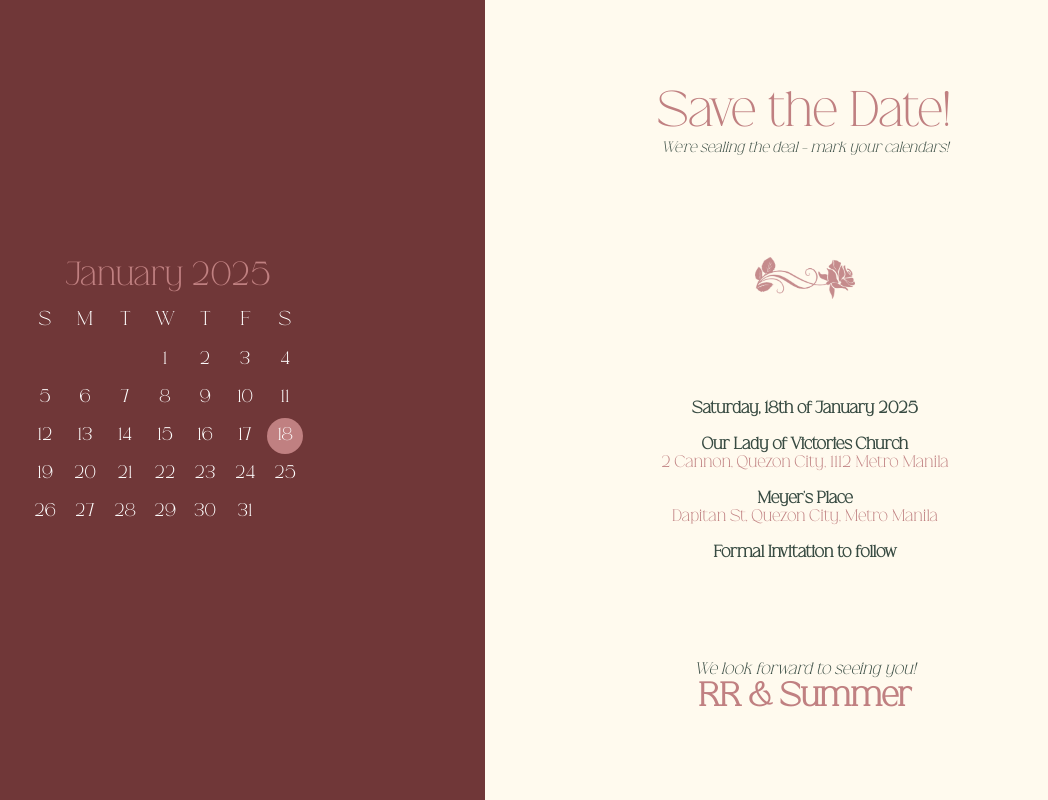
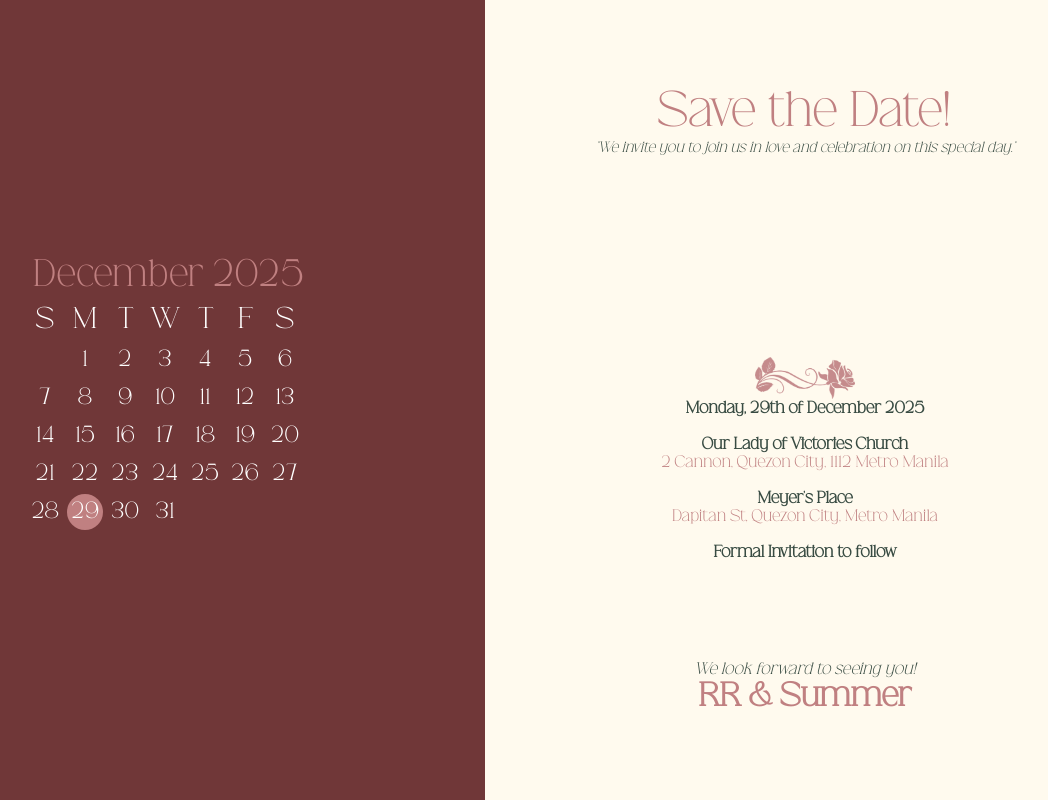
Before and after one commit to HappySammy08/rr-summer-wedding, a React (Create React App) app: page / in a window 1280 px wide. Shown: the whole page, without its empty margins (155-1203 px from the left). Built offline with nearby package versions, Linux system fonts and the light colour scheme.

Commit message:
Add files via upload

```diff
--- a/src/components/Calendar.js
+++ b/src/components/Calendar.js
@@ -35,7 +35,7 @@ export default function Calendar() {
             flexWrap: "wrap",
           },
           label: {
-            fontSize: "2rem",
+            fontSize: "2.3rem",
             fontFamily: "Light",
           },
         },
@@ -49,12 +49,12 @@ export default function Calendar() {
       MuiDayCalendar: {
         styleOverrides: {
           weekContainer: {
-            fontSize: "5rem",
+            fontSize: "8rem",
             fontFamily: "Light",
           },
           weekDayLabel: {
             color: "#fff",
-            fontSize: "1.2rem",
+            fontSize: "1.8rem",
             fontFamily: "Light",
           },
         },
@@ -78,7 +78,7 @@ export default function Calendar() {
             },
             fontFamily: "Light",
             color: "#fff",
-            fontSize: "1.1rem",
+            fontSize: "1.4rem",
           },
         },
       },
@@ -92,7 +92,7 @@ export default function Calendar() {
           <LocalizationProvider dateAdapter={AdapterDayjs}>
             <DemoContainer components={["DateCalendar"]}>
               <DateCalendar
-                defaultValue={dayjs("2025-01-18")}
+                defaultValue={dayjs("2025-12-29")}
                 views={["day"]}
                 componentProps={{
                   MuiPickersArrowSwitcher: { sx: { display: "none" } },
--- a/src/components/CalendarSmall.js
+++ b/src/components/CalendarSmall.js
@@ -92,7 +92,7 @@ export default function Calendar() {
           <LocalizationProvider dateAdapter={AdapterDayjs}>
             <DemoContainer components={["DateCalendar"]}>
               <DateCalendar
-                defaultValue={dayjs("2025-01-18")}
+                defaultValue={dayjs("2025-12-29")}
                 views={["day"]}
                 componentProps={{
                   MuiPickersArrowSwitcher: { sx: { display: "none" } },
--- a/src/components/Details.js
+++ b/src/components/Details.js
@@ -1,11 +1,16 @@
 import React from "react";
 import { Link } from "react-router-dom";
+import rose from "../assets/rose-red.png";
+
 export default function Details() {
   return (
     <div>
       <div className="App-details">
         <p>
-          <b>Saturday, 18th of January 2025</b>
+          <div className="App-divider">
+            <img src={rose} alt="Rose" />
+          </div>
+          <b>Monday, 29th of December 2025</b>
           <br />
           <br />
 
--- a/src/components/Divider.js
+++ b/src/components/Divider.js
@@ -4,9 +4,9 @@ export default function Divider() {
   return (
     <div>
       <br />
-      <div className="App-divider">
+      {/* <div className="App-divider">
         <img src={rose} alt="Rose" />
-      </div>
+      </div> */}
     </div>
   );
 }
--- a/src/components/Header.js
+++ b/src/components/Header.js
@@ -1,11 +1,13 @@
 import React from "react";
-
 export default function Header() {
   return (
     <div>
       <header className="App-header">
         <p>Save the Date!</p>
-        <i>We’re sealing the deal – mark your calendars!</i>
+        <i>
+          "We invite you to join us in love and celebration on this special
+          day."
+        </i>
       </header>
     </div>
   );
```
